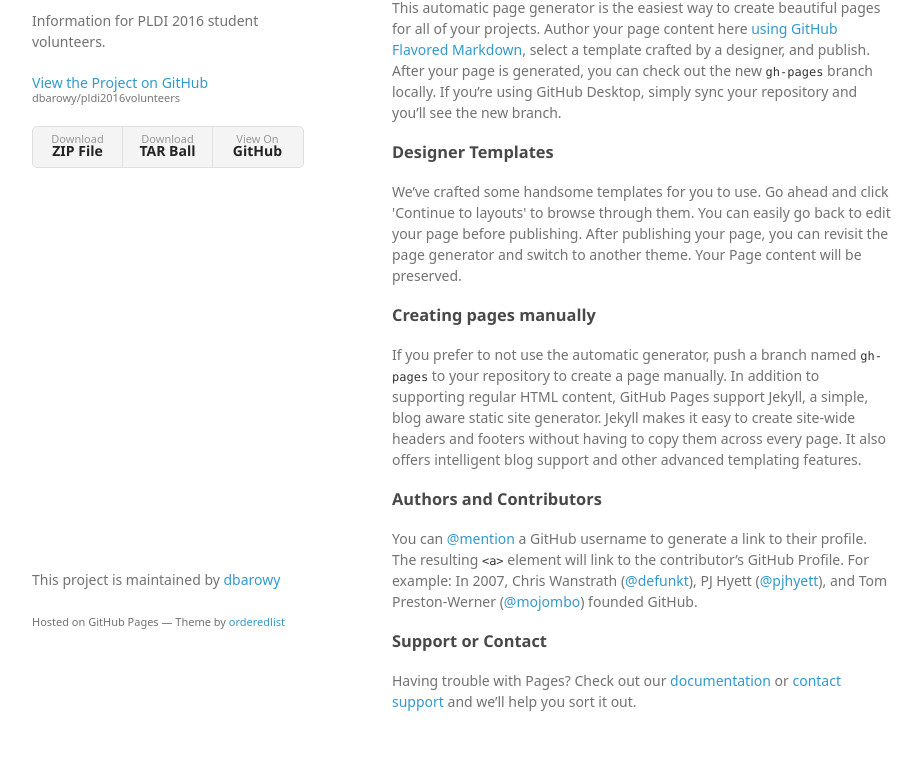
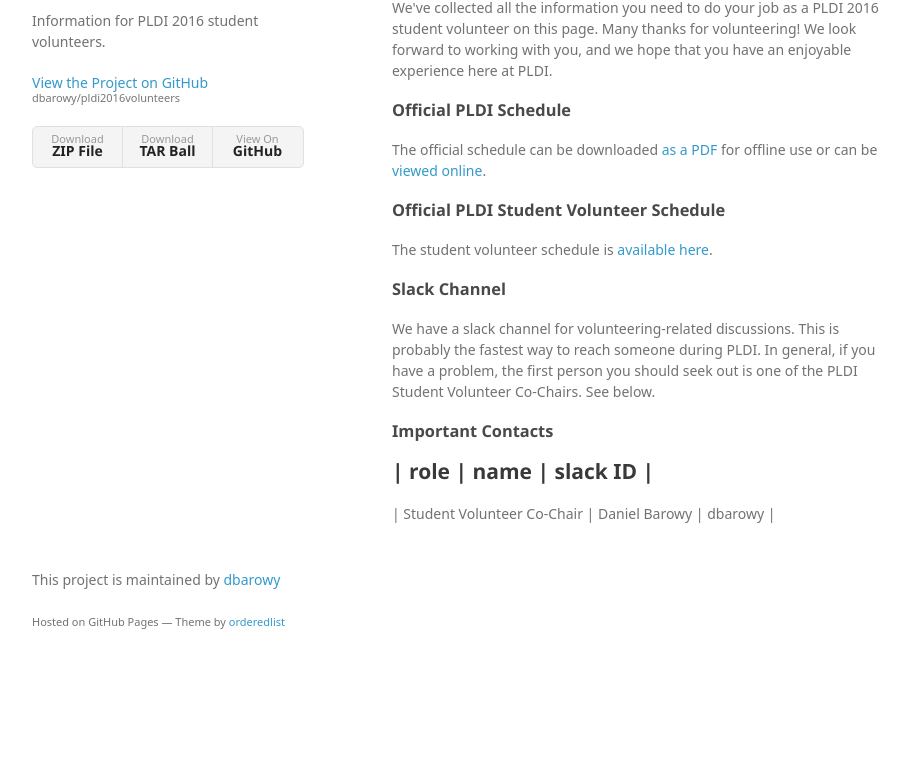
Before and after one commit to dbarowy/pldi2016volunteers, a plain HTML site: page index.html in a window 1280 px wide. Shown: the part 99-881 px from the top of the page, without its empty margins (178-1100 px from the left). After the commit the page ends 800 px from the top, so only its background shows below. Drawn offline with Linux system fonts and the light colour scheme; a web font is replaced by a local one.

Commit message:
Create gh-pages branch via GitHub

```diff
--- a/index.html
+++ b/index.html
@@ -29,29 +29,32 @@
       </header>
       <section>
         <h3>
-<a id="welcome-to-github-pages" class="anchor" href="#welcome-to-github-pages" aria-hidden="true"><span aria-hidden="true" class="octicon octicon-link"></span></a>Welcome to GitHub Pages.</h3>
+<a id="welcome-to-pldi-2016" class="anchor" href="#welcome-to-pldi-2016" aria-hidden="true"><span aria-hidden="true" class="octicon octicon-link"></span></a>Welcome to PLDI 2016!</h3>
 
-<p>This automatic page generator is the easiest way to create beautiful pages for all of your projects. Author your page content here <a href="https://guides.github.com/features/mastering-markdown/">using GitHub Flavored Markdown</a>, select a template crafted by a designer, and publish. After your page is generated, you can check out the new <code>gh-pages</code> branch locally. If you’re using GitHub Desktop, simply sync your repository and you’ll see the new branch.</p>
+<p>We've collected all the information you need to do your job as a PLDI 2016 student volunteer on this page.  Many thanks for volunteering!  We look forward to working with you, and we hope that you have an enjoyable experience here at PLDI.</p>
 
 <h3>
-<a id="designer-templates" class="anchor" href="#designer-templates" aria-hidden="true"><span aria-hidden="true" class="octicon octicon-link"></span></a>Designer Templates</h3>
+<a id="official-pldi-schedule" class="anchor" href="#official-pldi-schedule" aria-hidden="true"><span aria-hidden="true" class="octicon octicon-link"></span></a>Official PLDI Schedule</h3>
 
-<p>We’ve crafted some handsome templates for you to use. Go ahead and click 'Continue to layouts' to browse through them. You can easily go back to edit your page before publishing. After publishing your page, you can revisit the page generator and switch to another theme. Your Page content will be preserved.</p>
+<p>The official schedule can be downloaded <a href="assets/Schedule%20PLDI%202016.pdf">as a PDF</a> for offline use or can be <a href="http://conf.researchr.org/program/pldi-2016/program-pldi-2016">viewed online</a>.</p>
 
 <h3>
-<a id="creating-pages-manually" class="anchor" href="#creating-pages-manually" aria-hidden="true"><span aria-hidden="true" class="octicon octicon-link"></span></a>Creating pages manually</h3>
+<a id="official-pldi-student-volunteer-schedule" class="anchor" href="#official-pldi-student-volunteer-schedule" aria-hidden="true"><span aria-hidden="true" class="octicon octicon-link"></span></a>Official PLDI Student Volunteer Schedule</h3>
 
-<p>If you prefer to not use the automatic generator, push a branch named <code>gh-pages</code> to your repository to create a page manually. In addition to supporting regular HTML content, GitHub Pages support Jekyll, a simple, blog aware static site generator. Jekyll makes it easy to create site-wide headers and footers without having to copy them across every page. It also offers intelligent blog support and other advanced templating features.</p>
+<p>The student volunteer schedule is <a href="https://docs.google.com/spreadsheets/d/1eLJ0Ta17-y6yA4VzkklOKDAhnIYCq7asSiDdYKJ2VUE/edit?usp=sharing">available here</a>.</p>
 
 <h3>
-<a id="authors-and-contributors" class="anchor" href="#authors-and-contributors" aria-hidden="true"><span aria-hidden="true" class="octicon octicon-link"></span></a>Authors and Contributors</h3>
+<a id="slack-channel" class="anchor" href="#slack-channel" aria-hidden="true"><span aria-hidden="true" class="octicon octicon-link"></span></a>Slack Channel</h3>
 
-<p>You can <a href="https://help.github.com/articles/basic-writing-and-formatting-syntax/#mentioning-users-and-teams" class="user-mention">@mention</a> a GitHub username to generate a link to their profile. The resulting <code>&lt;a&gt;</code> element will link to the contributor’s GitHub Profile. For example: In 2007, Chris Wanstrath (<a href="https://github.com/defunkt" class="user-mention">@defunkt</a>), PJ Hyett (<a href="https://github.com/pjhyett" class="user-mention">@pjhyett</a>), and Tom Preston-Werner (<a href="https://github.com/mojombo" class="user-mention">@mojombo</a>) founded GitHub.</p>
+<p>We have a slack channel for volunteering-related discussions.  This is probably the fastest way to reach someone during PLDI.  In general, if you have a problem, the first person you should seek out is one of the PLDI Student Volunteer Co-Chairs.  See below.</p>
 
 <h3>
-<a id="support-or-contact" class="anchor" href="#support-or-contact" aria-hidden="true"><span aria-hidden="true" class="octicon octicon-link"></span></a>Support or Contact</h3>
+<a id="important-contacts" class="anchor" href="#important-contacts" aria-hidden="true"><span aria-hidden="true" class="octicon octicon-link"></span></a>Important Contacts</h3>
 
-<p>Having trouble with Pages? Check out our <a href="https://help.github.com/pages">documentation</a> or <a href="https://github.com/contact">contact support</a> and we’ll help you sort it out.</p>
+<h2>
+<a id="-role--name--slack-id-" class="anchor" href="#-role--name--slack-id-" aria-hidden="true"><span aria-hidden="true" class="octicon octicon-link"></span></a>| role | name | slack ID |</h2>
+
+<p>| Student Volunteer Co-Chair | Daniel Barowy | dbarowy |</p>
       </section>
       <footer>
         <p>This project is maintained by <a href="https://github.com/dbarowy">dbarowy</a></p>
```
Also changed, not shown: params.json (+1 -1 lines).
